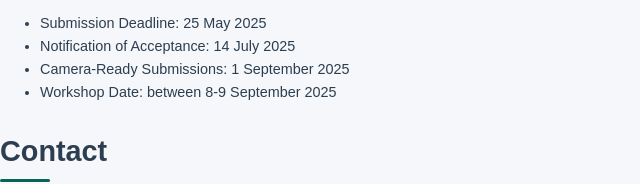
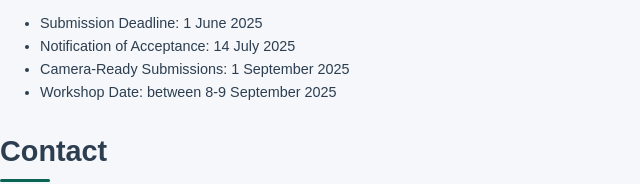
Before and after one commit to CBP1012/JOWO-ONTOLLM, a plain HTML site: page index.html in a window 1280 px wide. Shown: the part 1638-1822 px from the top of the page, 0-640 px from the left. Drawn offline with Linux system fonts and the light colour scheme.

Commit message:
Update index.html

```diff
--- a/index.html
+++ b/index.html
@@ -190,7 +190,7 @@
                   <div>
                     <h2 class="section-title">Important Dates</h2>
                            <ul>
-                               <li>Submission Deadline: 25 May 2025</li>
+                               <li>Submission Deadline: 1 June 2025</li>
                                <li>Notification of Acceptance: 14 July 2025</li>
                                <li>Camera-Ready Submissions: 1 September 2025</li>
                                <li>Workshop Date: between 8-9 September 2025</li>
```
